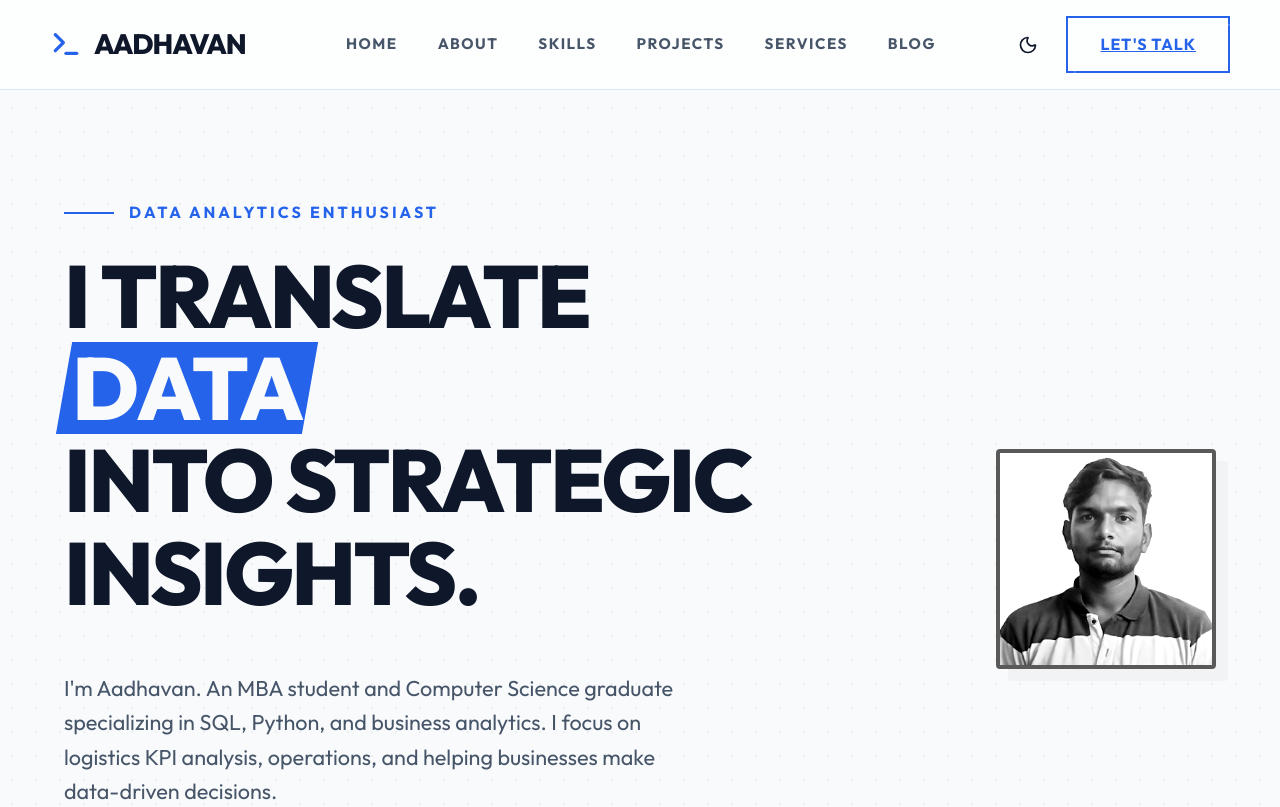
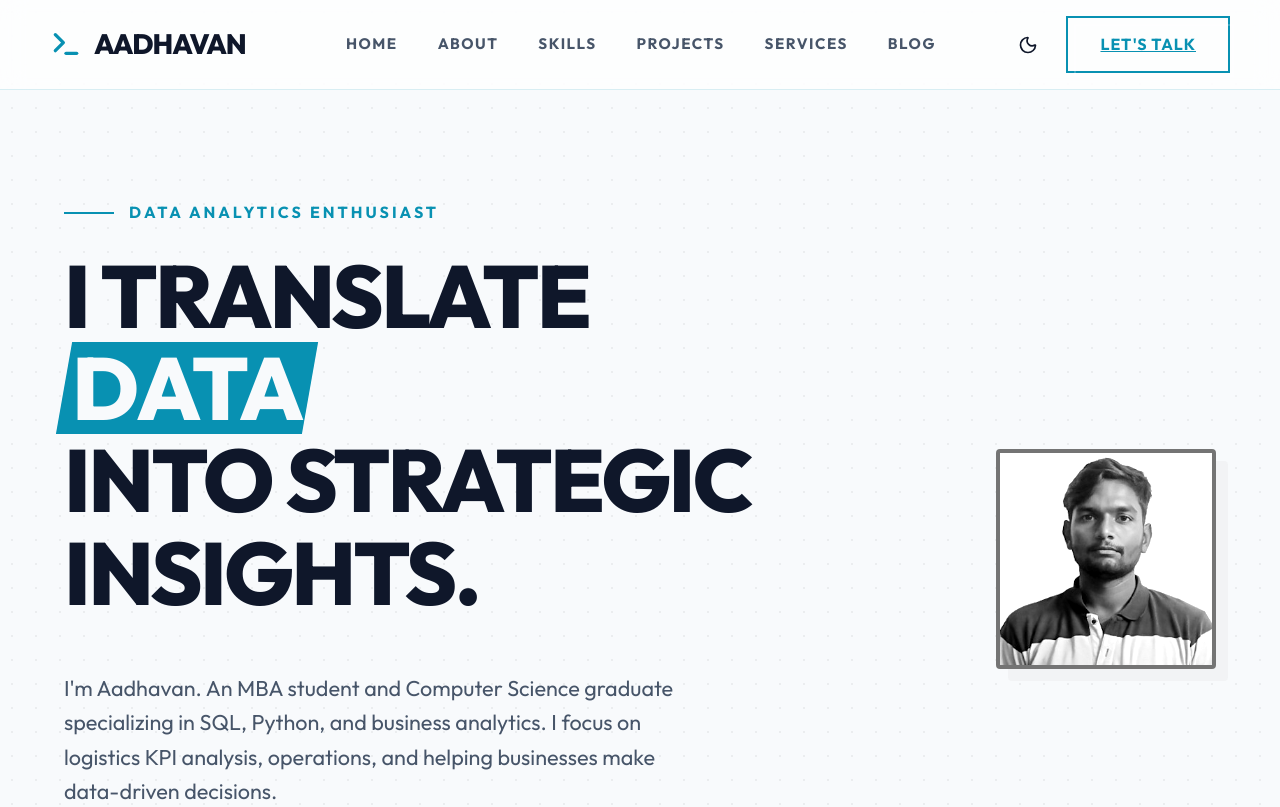
Before and after one commit to aadhavan733/Portfolio_Website, a React (Vite) app: page / in a window 1280 px wide. Shown: the top 807 px of the page. Built offline with nearby package versions, Linux system fonts and the light colour scheme.

Commit message:
style: update theme color palette to darker black and amber/yellow accents

```diff
--- a/src/index.css
+++ b/src/index.css
@@ -2,15 +2,16 @@
 
 :root {
   /* Dark Theme (Default) */
-  --bg-darker: #0f172a; /* Slate 900 */
-  --bg-dark: #1e293b;   /* Slate 800 */
-  --text-primary: #f8fafc;
-  --text-secondary: #94a3b8;
-  --accent: #3b82f6; /* Blue 500 */
-  --accent-glow: rgba(59, 130, 246, 0.4);
+  --bg-darker: #0A0A0A;
+  --bg-dark: #171717;
+  --text-primary: #FAFAFA;
+  --text-secondary: #A3A3A3;
+  --accent: #EAB308;
+  --accent-glow: rgba(234, 179, 8, 0.4);
+  --secondary-accent: #F59E0B;
 
-  --glass-bg: rgba(30, 41, 59, 0.6);
-  --glass-border: rgba(59, 130, 246, 0.15);
+  --glass-bg: rgba(23, 23, 23, 0.8);
+  --glass-border: #404040;
   --glass-blur: 16px;
   --card-shadow: 0 10px 30px -10px rgba(0,0,0,0.5);
 }
@@ -20,11 +21,12 @@
   --bg-dark: #ffffff;   /* White */
   --text-primary: #0f172a;
   --text-secondary: #475569;
-  --accent: #2563eb; /* Blue 600 */
-  --accent-glow: rgba(37, 99, 235, 0.4);
+  --accent: #0891B2; /* Cyan 600 for contrast in light mode */
+  --accent-glow: rgba(8, 145, 178, 0.4);
+  --secondary-accent: #7C3AED; /* Violet 600 */
 
   --glass-bg: rgba(255, 255, 255, 0.7);
-  --glass-border: rgba(37, 99, 235, 0.15);
+  --glass-border: rgba(8, 145, 178, 0.15);
   --glass-blur: 16px;
   --card-shadow: 0 10px 30px -10px rgba(0,0,0,0.1);
   --dot-color: rgba(0, 0, 0, 0.05);
```
